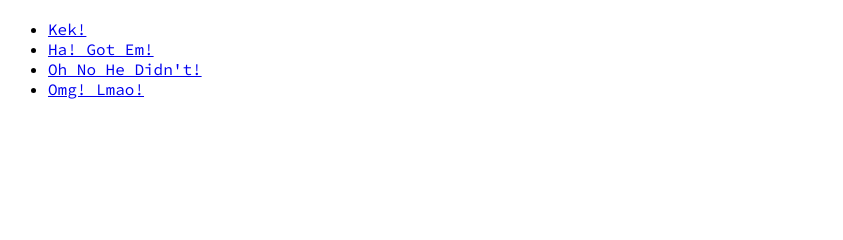
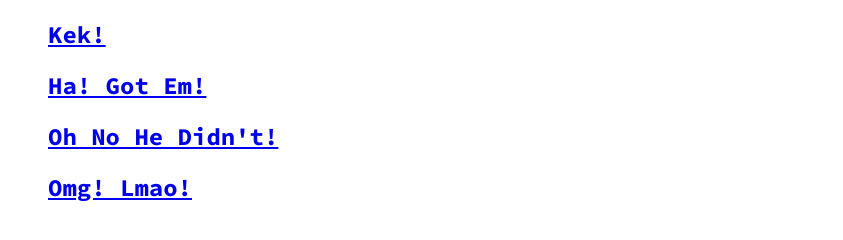
Before and after one commit to Mrrcle/Memeballs, a plain HTML site: page index.html in a window 1280 px wide. Shown: the part 64-304 px from the top of the page, without its empty margins (0-843 px from the left). Drawn offline with Linux system fonts and the light colour scheme.

Commit message:
Add links, format

```diff
--- a/index.html
+++ b/index.html
@@ -13,10 +13,10 @@
 <body>
   <h1>Spicy Meme-a-Balls</h1>
   <ul>
-    <li><a href="Kek.html">Kek!</a></li>
-    <li><a href="Hagotem.html">Ha! Got Em!</a></li>
-    <li><a href="Ohnohedidnt">Oh No He Didn't!</a></li>
-    <li><a href="omglmao.html">Omg! Lmao!</a></li>
+    <h2><a href="Kek.html">Kek!</a></h2>
+    <h2><a href="Hagotem.html">Ha! Got Em!</a></h2>
+    <h2><a href="Ohnohedidnt.html">Oh No He Didn't!</a></h2>
+    <h2><a href="omglmao.html">Omg! Lmao!</a></h2>
   </ul>
 </body>
 </html>
```
Also changed, not shown: omglmao.html (+2 -0 lines).
